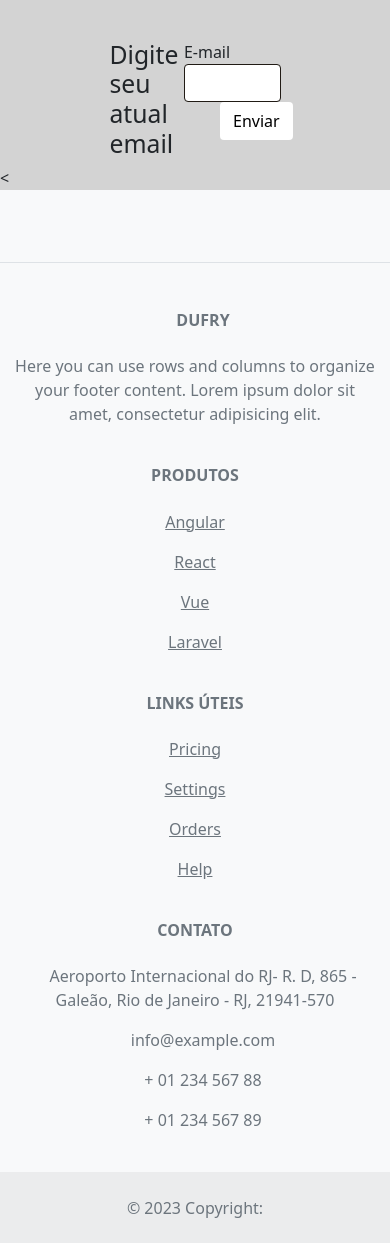
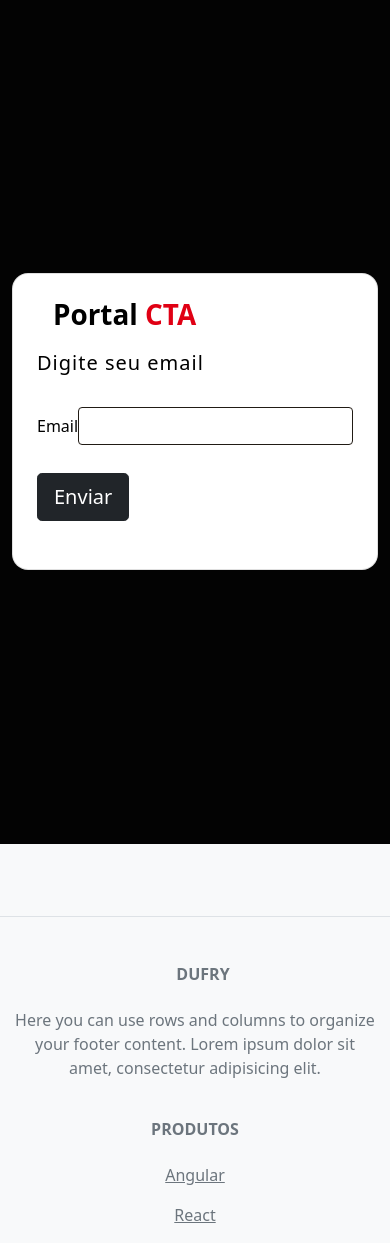
Before and after one commit to luissoaresx7/cta-portal-candidato, a Flask app: page /forgetpassword in a window 390 px wide. Shown: the part 126-1369 px from the top of the page. Run offline with Flask 3, Linux system fonts and the light colour scheme.

Commit message:
atualizando templates e css

```diff
--- a/app.py
+++ b/app.py
@@ -24,8 +24,8 @@ app.config['MAIL_SERVER'] = "smtp.googlemail.com"
 app.config['MAIL_PORT'] = 587
 app.config['MAIL_USERNAME'] = "luissoaresx7@gmail.com"
 app.config['MAIL_PASSWORD'] = 'waqvktuqkccxeakg'
-app.config['MAIL_USE_TLS'] = False
-app.config['MAIL_USE_sLS'] = True
+app.config['MAIL_USE_TLS'] = True
+app.config['MAIL_USE_SLS'] = True
 
 
 
@@ -566,7 +566,7 @@ class ForgetPassword(FlaskForm):
         locales = ['pt_BR', 'pt']
         def get_translations(self, form):
             return super(FlaskForm.Meta, self).get_translations(form)
-    email_confirmation = StringField(label=('E-mail'),
+    email_confirmation = StringField(label=('Email'),
         validators=[DataRequired(),
         Email(),
         Length(max=120)])
@@ -588,6 +588,9 @@ def resetpassword():
 
     return render_template('forget_password.html', form=form)
 
+#@app.route('/my-route')def my_route(): page = request.args.get('page', default = 1, type = int) filter = request.args.get('filter', default = '*', type = str)
+
+
 
 #INDEX#
 @app.route('/', methods=('GET', 'POST'))
--- a/requirements.txt
+++ b/requirements.txt
@@ -17,4 +17,4 @@ typing_extensions==4.4.0
 Werkzeug==2.2.2
 WTForms==3.0.1
 zipp==3.11.0
-flask_mail==
+flask_mail==0.9.1
--- a/templates/forget_password.html
+++ b/templates/forget_password.html
@@ -1,33 +1,54 @@
 {% extends "base.html" %}
-<link rel="stylesheet" href="{{url_for('static', filename='css/main.css')}}">
 {% block head %}
 
 
 <body>
-<main class="container col-6 col-md-3">
-   <h2 class="">Digite seu atual email</h2>
 </div>
-<div class="">
-    <form class="" method="POST" action="">
+<section class="vh-100" style="background-color: #030303;">
+  <div class="container py-5 h-100">
+    <div class="row d-flex justify-content-center align-items-center h-100">
+      <div class="col col-xl-10">
+        <div class="card" style="border-radius: 1rem;">
+          <div class="row g-0">
+            <div class="col-md-6 col-lg-5 d-none d-md-block">
+              <img src="https://mdbcdn.b-cdn.net/img/Photos/new-templates/bootstrap-login-form/img1.webp"
+                alt="login form" class="img-fluid" style="border-radius: 1rem 0 0 1rem;" />
+            </div>
+            <div class="col-md-6 col-lg-7 d-flex align-items-center">
+              <div class="card-body p-4 p-lg-5 text-black">
+
+                <form action="" method="post">
                   {{ form.csrf_token() }}
                   {{ form.hidden_tag() }}
-        <div class="form-group">
+                  <div class="d-flex align-items-center mb-3 pb-1">
+                    <i class="fas fa-cubes fa-2x me-3" style="color: #ff6219;"></i>
+                    <span class="h1 fw-bold mb-0">Portal <b>CTA</b></span>
+                  </div>
+
+                  <h5 class="fw-normal mb-3 pb-3" style="letter-spacing: 1px;">Digite seu email</h5>
+
+                  <div class="col-md-6 col-lg-7 d-flex align-items-center">
                     {{ form.email_confirmation.label}}
                     {{ form.email_confirmation(class="form-control")}}
                   </div>
 
-        {% for field, errors in form.errors.items() %}
-            <div class="alert alert-danger" role="alert">
-                <sstrong>{{ form[field].label }}</sstrong>: {{ ', '.join(errors) }}
-            </div>
-        {% endfor %}
-        <div id="buttonRegister" class="container col-6 col-md-3">
-            {{ form.submit(class="btn bg-white text-black -btn-sm justify-content-md-center")}}
-        </div>
-    </form>
+                  <div class="form-outline mb-4">
+
                   </div>
 
-</main>
+                  <div class="pt-1 mb-4">
+                    {{ form.submit(class="btn btn-dark btn-lg btn-block")}}
+                  </div>
+
+
+
+            </div>
+          </div>
+        </div>
+      </div>
+    </div>
+  </div>
+</section>
 
 
 
@@ -35,7 +56,7 @@
 
 
 
-<
+
 
 
 </body>
```
Lines whose indentation alone changed are shown as unchanged.
